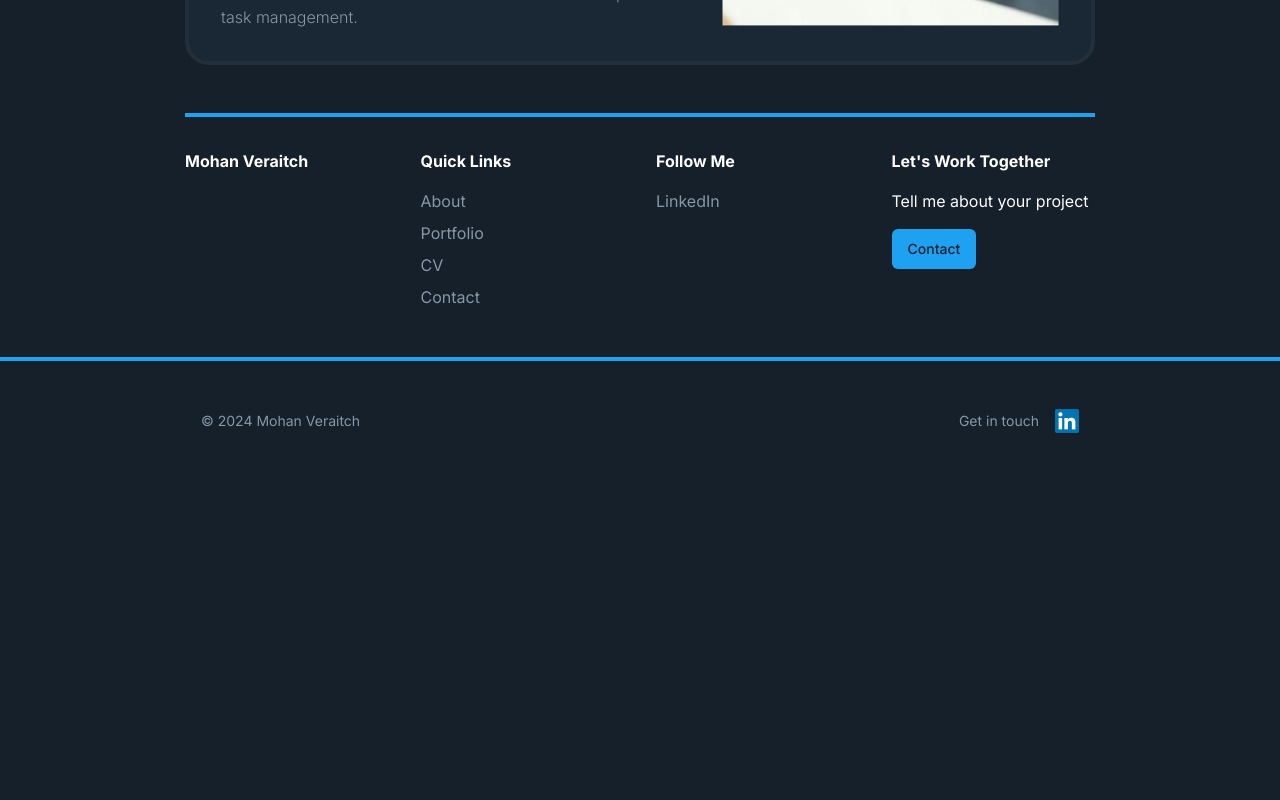
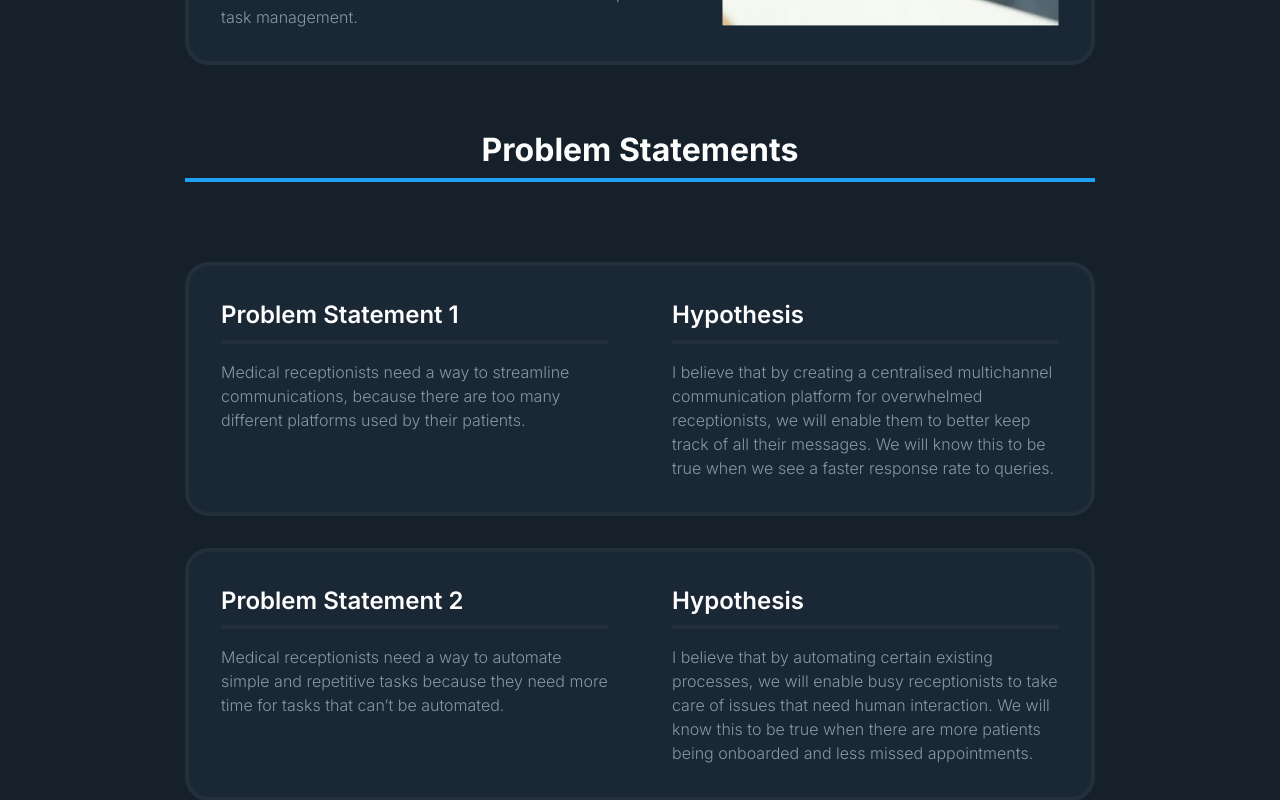
Before and after one commit to mohan-dev-ji/mv-portfolio-2024, a Next.js app: page /work/coherent in a window 1280 px wide. Shown: the part 9160-9960 px from the top of the page. Before the commit the page ends 9641 px from the top, so only its background shows below. Built offline with nearby package versions, Linux system fonts and the light colour scheme.

Commit message:
problem statements

```diff
--- a/src/app/(pages)/work/coherent/page.tsx
+++ b/src/app/(pages)/work/coherent/page.tsx
@@ -7,6 +7,7 @@ import OpeningParagraph from '@/app/components/ui/OpeningParagraph';
 import TextSection from '@/app/components/ui/TextSection';
 import TitleTextImageElement from '@/app/components/ui/TitleTextImageElement';
 import PersonaSection from '@/app/components/ui/PersonaSection';
+import ProblemStatement from '@/app/components/ui/ProblemStatement';
 
 export default function CoherentPage() {
   return (
@@ -152,7 +153,23 @@ export default function CoherentPage() {
           pain_text={coherentData.persona_pain_text}
           imageSrc={coherentData.persona_image} />
         </div>
-
+        <div className="max-w-[910px] mx-auto">
+        <SectionTitle title={coherentData.problem_title} />
+        <ProblemStatement
+        title={coherentData.ps1_title}
+        description={coherentData.ps1_text}
+        hyp_title={coherentData.ps1_hypothesis_title}
+        hyp_description={coherentData.ps1_hypothesis_text}
+        />
+        <div className='mt-8'>
+        <ProblemStatement
+        title={coherentData.ps2_title}
+        description={coherentData.ps2_text}
+        hyp_title={coherentData.ps2_hypothesis_title}
+        hyp_description={coherentData.ps2_hypothesis_text}
+        />
+        </div>
+        </div>
 
 
 
--- /dev/null
+++ b/src/app/components/ui/ProblemStatement.tsx
@@ -0,0 +1,33 @@
+import React from 'react';
+
+interface ProblemStatementProps {
+  title: string;
+  description: string;
+  hyp_title: string;
+  hyp_description: string;
+
+}
+
+const ProblemStatement: React.FC<ProblemStatementProps> = ({
+  title,
+  description,
+  hyp_title,
+  hyp_description,
+}) => {
+  return (
+    <div className="max-w-[910px] mx-auto bg-card flex flex-col md:flex-row rounded-[24px] border-4 border-hover">
+    <div className="flex-1 p-8 md:w-1/2">
+      <h2 className="text-h3-bold text-primary">{title}</h2>
+      <div className="h-[4px] bg-hover mt-2" />
+      <p className="text-p text-secondary mt-4">{description}</p>
+    </div>
+    <div className="flex-1 p-8 md:w-1/2">
+      <h2 className="text-h3-bold text-primary">{hyp_title}</h2>
+      <div className="h-[4px] bg-hover mt-2" />
+      <p className="text-p text-secondary mt-4">{hyp_description}</p>
+    </div>
+  </div>
+  );
+};
+
+export default ProblemStatement;
--- a/src/app/data/coherent.ts
+++ b/src/app/data/coherent.ts
@@ -43,4 +43,13 @@ export const coherentData = {
     persona_pain_title: "Pain Points",
     persona_pain_text: "Sally's daily experience is filled with frequent requests and reminders, leaving her constantly multitasking between booking appointments and managing multiple communication channels. She often questions whether there’s a more efficient way to handle her tasks and feels overwhelmed by the pace and volume of work. These pain points underscore the need for a streamlined solution to reduce her stress and improve task management.",
     persona_image: "/images/coherent-persona.png",
+    problem_title: "Problem Statements",
+    ps1_title: "Problem Statement 1",
+    ps1_text: "Medical receptionists need a way to streamline communications, because there are too many different platforms used by their patients.",
+    ps1_hypothesis_title: "Hypothesis",
+    ps1_hypothesis_text: "I believe that by creating a centralised multichannel communication platform for overwhelmed receptionists, we will enable them to better keep track of all their messages. We will know this to be true when we see a faster response rate to queries.",
+    ps2_title: "Problem Statement 2",
+    ps2_text: "Medical receptionists need a way to automate simple and repetitive tasks because they need more time for tasks that can’t be automated.",
+    ps2_hypothesis_title: "Hypothesis",
+    ps2_hypothesis_text: "I believe that by automating certain existing processes, we will enable busy receptionists to take care of issues that need human interaction. We will know this to be true when there are more patients being onboarded and less missed appointments.",
   };
```
